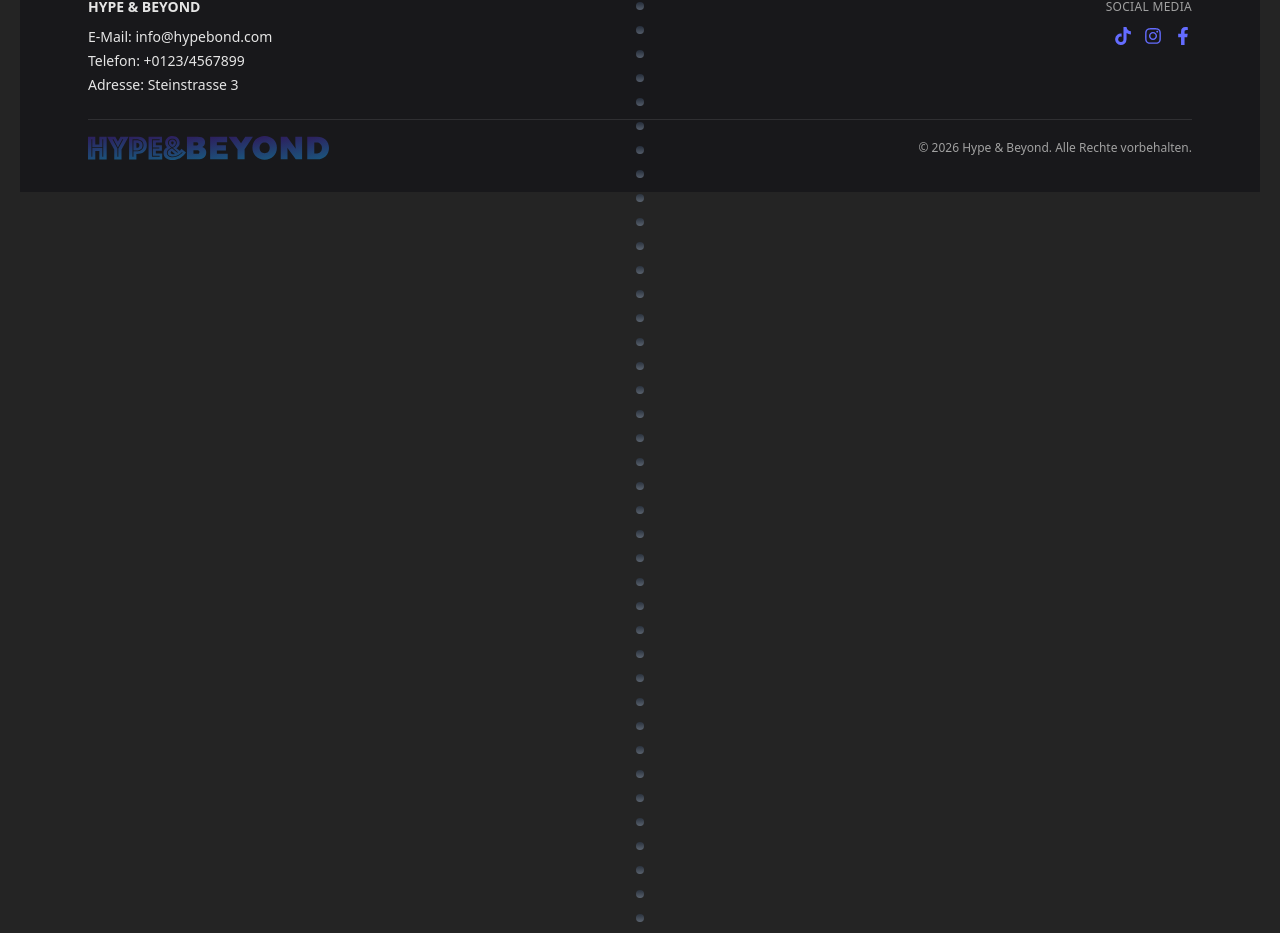
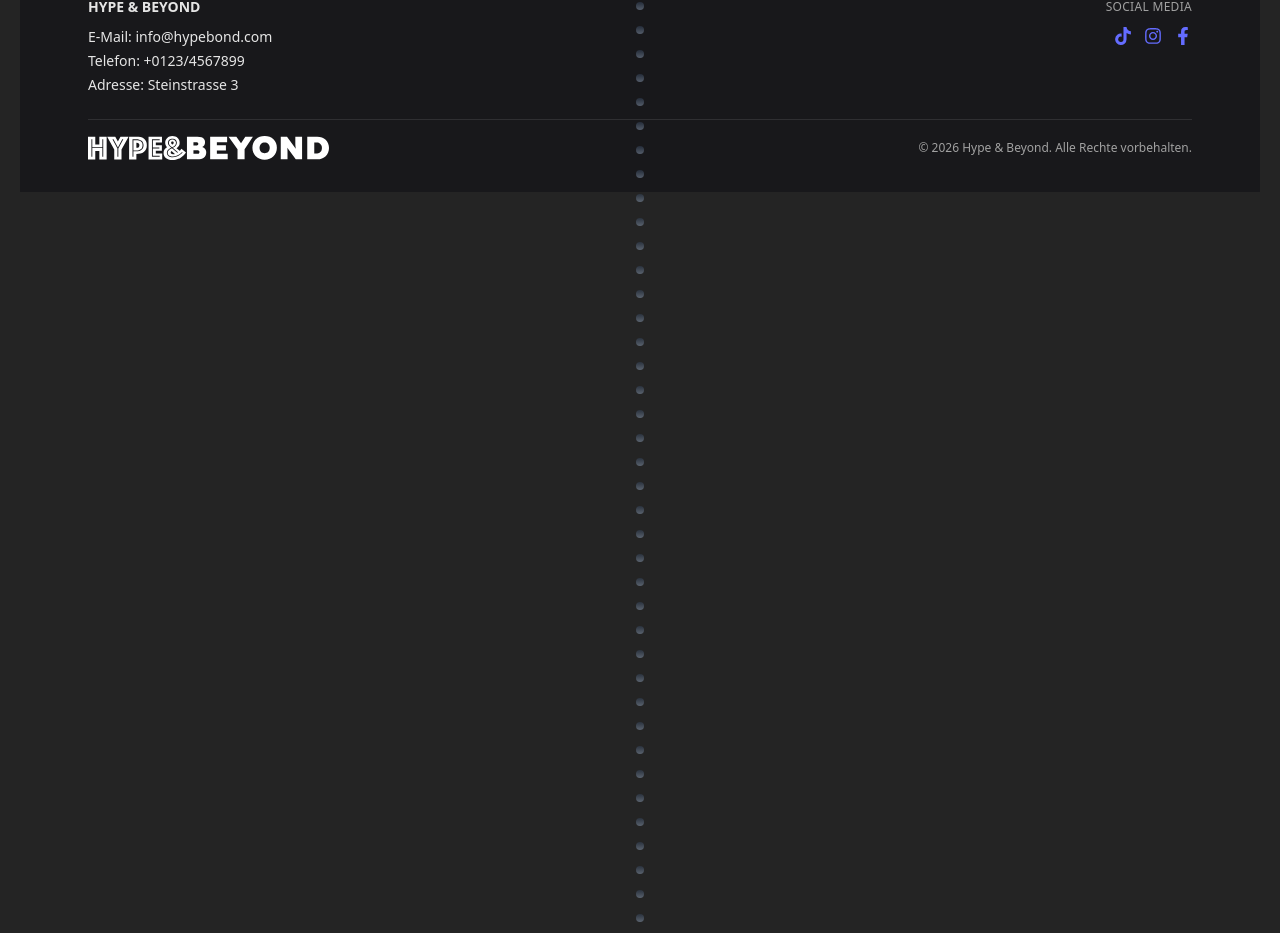
Before and after one commit to agwadabe/LandingPage-HYPE-BEYOND, a React (Vite) app in the folder HypeBeyond-LandingPage/: page / in a window 1280 px wide. Shown: the part 2574-3507 px from the top of the page. Built offline with nearby package versions, Linux system fonts and the light colour scheme.

Commit message:
Footer Logo

```diff
--- a/HypeBeyond-LandingPage/src/components/Footer.jsx
+++ b/HypeBeyond-LandingPage/src/components/Footer.jsx
@@ -1,5 +1,7 @@
 import { FaFacebookF, FaInstagram, FaTiktok } from "react-icons/fa"
 import logoLight from "../assets/Hype&Beyond Logo Horizontal Light Mode.svg"
+import logoDark from "../assets/Hype&Beyond Logo Horizontal Dark Mode.svg"
+
 
 const Footer = () => {
   return (
@@ -50,7 +52,7 @@ const Footer = () => {
         </div>
 
         <div className="mt-6 flex flex-col items-start justify-between gap-4 border-t border-white/10 pt-4 text-xs text-neutral-400 md:flex-row md:items-center">
-          <img src={logoLight} alt="Hype and Beyond Logo" className="h-6 w-auto" />
+          <img src={logoDark} alt="Hype and Beyond Logo" className="h-6 w-auto" />
           <p>© {new Date().getFullYear()} Hype & Beyond. Alle Rechte vorbehalten.</p>
         </div>
       </div>
```
